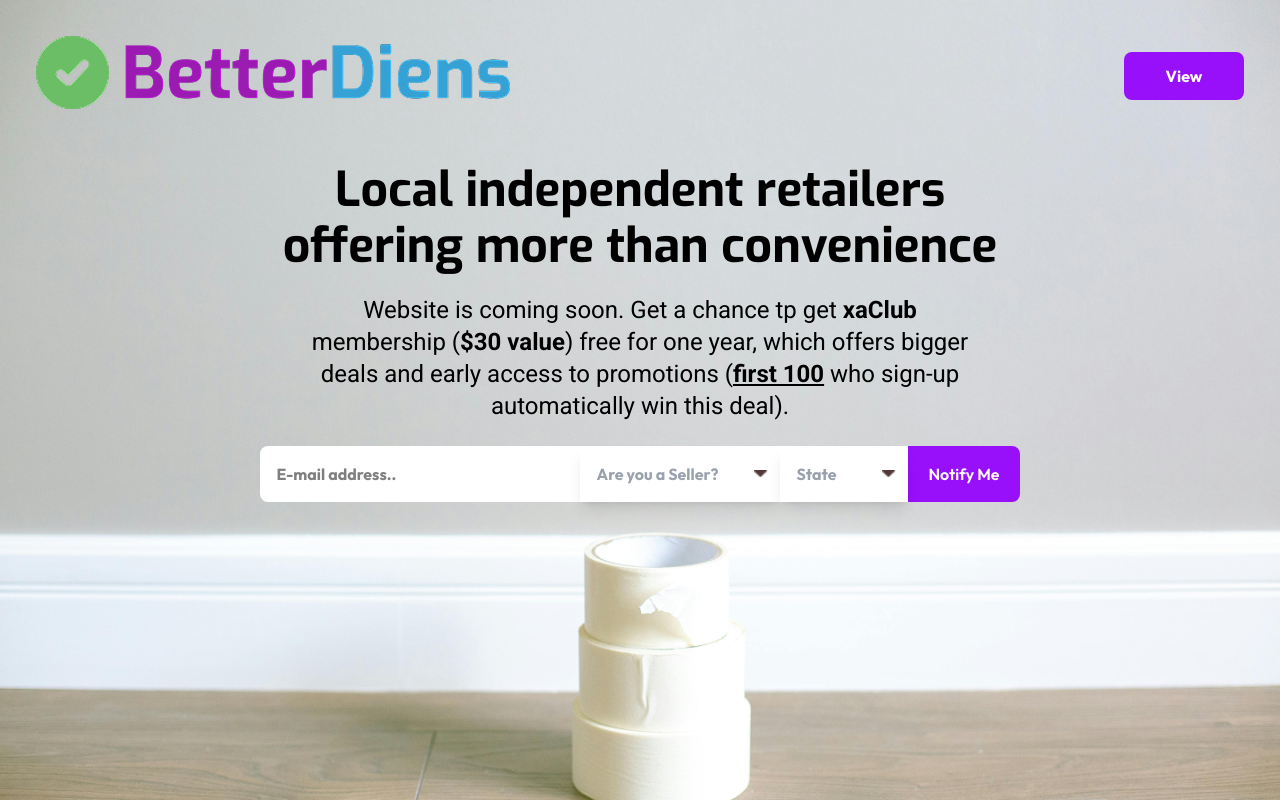
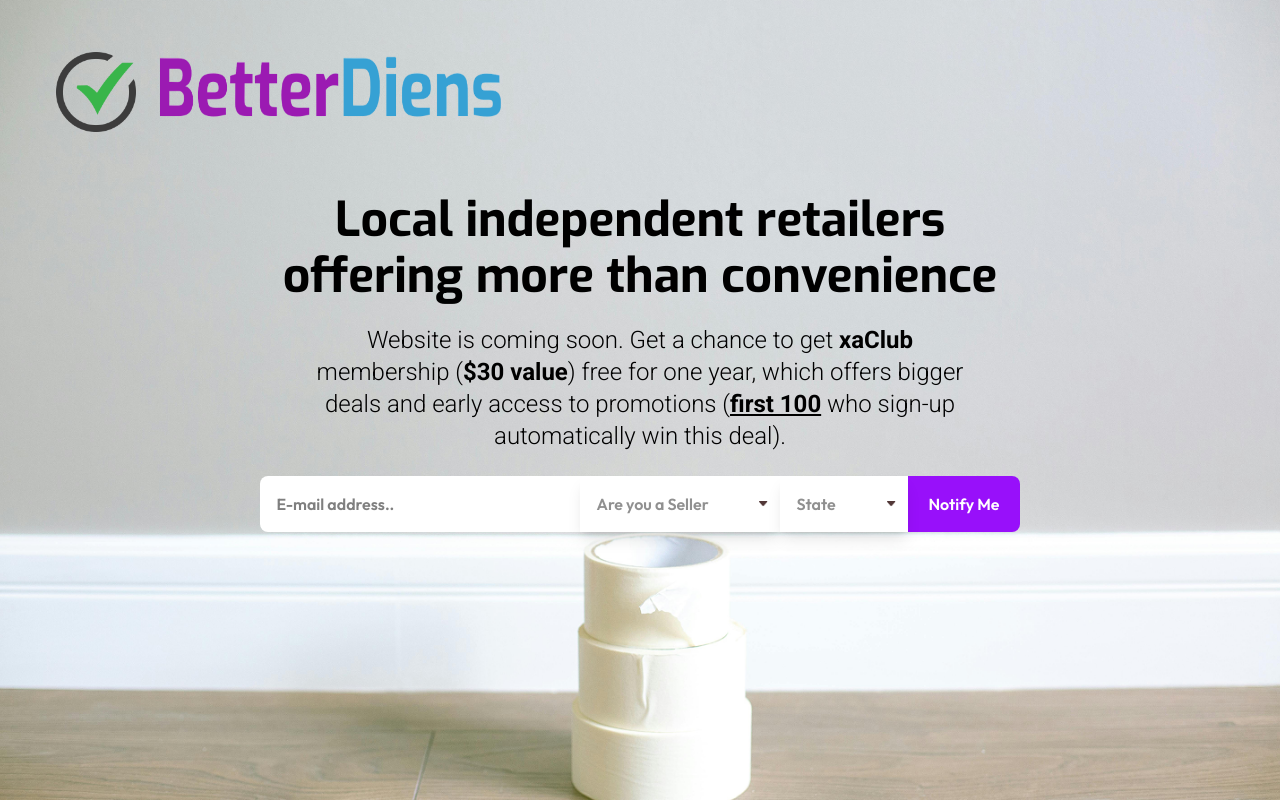
Before and after one commit to hereistopdev/BetterDiens, a Next.js app: page /ComingSoon in a window 1280 px wide. Built offline with nearby package versions, Linux system fonts and the light colour scheme.

Commit message:
fix issues

```diff
--- a/src/app/ComingSoon/page.tsx
+++ b/src/app/ComingSoon/page.tsx
@@ -65,32 +65,40 @@
   }
 
   return (
-    <div className="relative flex w-full h-screen text-white">
+    <div className="relative flex w-full min-h-screen text-white">
       <div className="absolute inset-0">
-        <Image src="/background.png" alt="Construction Tools" fill />
+        <Image
+          src="/background.png"
+          alt="Construction Tools"
+          fill
+          className="object-cover"
+        />
       </div>
-      <div className="absolute w-full flex flex-col text-center px-4 sm:px-6">
+      <div className="w-full flex flex-col text-center px-4 sm:px-6 ">
         <div className="relative z-10 p-3">
           <div className="flex flex-col sm:flex-row justify-between align-middle">
-            <Image
-              src="/company-logo.png"
-              alt="Title"
-              width={537}
-              height={150}
-            />
-            <button
+            <div className="flex flex-row align-middle justify-center gap-5 mt-10 ml-5">
+              <Image
+                src="/correct-icon.png"
+                alt="Title"
+                width={80}
+                height={50}
+              />
+              <Image src="/logo.png" alt="Title" width={350} height={40} />
+            </div>
+            {/* <button
               className="bg-purple-600 w-full sm:w-30 h-12 font-[family-name:var(--font-outfit)] font-bold rounded-lg sm:mt-10 cursor-pointer"
               onClick={handleClickView}
             >
               View
-            </button>
+            </button> */}
           </div>
-          <p className="font-bold font-[family-name:var(--font-exo)] text-[48px] text-black leading-14">
+          <p className="font-bold font-[family-name:var(--font-exo)] text-[48px] text-black leading-14 mt-15">
             Local independent retailers <br /> offering more than convenience
           </p>
           <div className="flex justify-center m-[20px]">
-            <p className="w-[670px] text-black leading-8 font-[family-name:var(--font-roboto)] text-[24px]">
-              Website is coming soon. Get a chance tp get{" "}
+            <p className="w-[670px] text-black font-light leading-8 font-[family-name:var(--font-roboto)] text-[24px]">
+              Website is coming soon. Get a chance to get{" "}
               <span className="font-bold">xaClub </span>membership (
               <span className="font-bold">$30 value</span>) free for one year,
               which offers bigger deals and early access to promotions (
@@ -105,12 +113,12 @@
                 placeholder="E-mail address.."
                 value={email}
                 onChange={(e) => setEmail(e.target.value)}
-                className="px-4 py-2 w-full h-14 sm:w-50 md:w-80 bg-white
-                sm:rounded-l-lg  border-gray-600 text-black font-bold font-[family-name:var(--font-outfit)] focus:outline-none"
+                className="px-4 py-2 w-full h-14 sm:w-50 md:w-80 bg-white cursor-pointer
+                sm:rounded-l-lg  border-gray-600 text-black font-semibold font-[family-name:var(--font-outfit)] focus:outline-none"
               />
               <div className="relative sm:w-auto mt-4 sm:m-0">
                 <CustomSelect
-                  placeholder="Are you a Seller?"
+                  placeholder="Are you a Seller"
                   selectedValue={selectedSeller}
                   setSelectedValue={setSelectedSeller}
                   optionData={isSellerData}
@@ -129,8 +137,9 @@
             <button
               type="button"
               className={`bg-purple-600 px-5 py-2 w-full sm:w-auto sm:rounded-r-lg mt-4 sm:m-0
-              font-semibold font-[family-name:var(--font-outfit)] hover:bg-purple-700 transition ${loadingButton ? "opacity-50 cursor-not-allowed" : ""
-                }`}
+              font-semibold font-[family-name:var(--font-outfit)] hover:bg-purple-700 transition ${
+                loadingButton ? "opacity-50 cursor-not-allowed" : ""
+              }`}
               onClick={handleClickNotify}
             >
               {loadingButton ? "loading...." : "Notify Me"}
--- a/src/components/ComingSoon.tsx
+++ /dev/null
@@ -1,94 +0,0 @@
-"use client";
-import { useState } from "react";
-import Image from "next/image";
-
-export function ComingSoon() {
-  const [email, setEmail] = useState("");
-  const [state, setState] = useState("");
-
-  return (
-    <div className="relative flex w-full h-screen bg-[url(/background.png)]  text-white">
-      <div className="absolute inset-0">
-        <Image
-          src="/background.png"
-          alt="Construction Tools"
-          fill
-        />
-      </div>
-      <div className="absolute w-full flex flex-col  text-center px-4 sm:px-6">
-        <div className="absolute inset-0">
-          <Image
-            src="/background1.png"
-            alt="Coming Soon"
-            fill
-            className="object-cover"
-          />
-        </div>
-
-        <div className="relative z-10 p-3">
-          <Image src="/title.png" alt="Title" width={171} height={50} className="mt-10" />
-          <Image src="/Coming_Soon_text.png" alt="Coming Soon text" width={536} height={85.39} className="mt-10" />
-          <p className="font-bold font-[family-name:var(--font-exo)] text-[48px] text-[#36A1D4] leading-14">Local independent retailers <br /> offering more than convenience</p>
-          <div className="justify-center flex m-[20px]">
-            <p className="w-[670px] leading-8 font-[family-name:var(--font-roboto)]">BetterDiens is a niche <span className="font-bold">co-operative</span> mindset ecommerce marketplace where local
-              independent retailers sell home improvement & outdoor activities products at competitive
-              prices with superior customer service. Join the waitlist to get <span className="font-bold">xaClub membership ($30 value) free for one year</span>, which offers bigger deals and early access to promotions.</p>
-          </div>
-          <div className="mt-6 flex flex-col sm:flex-row md:flex-row 2xl:flex-row justify-center">
-            <div className="flex flex-row">
-              <input
-                type="email"
-                placeholder="E-mail address.."
-                value={email}
-                onChange={(e) => setEmail(e.target.value)}
-                className="px-4 py-2 w-full h-14 sm:w-120 bg-white
-                border border-r-0 rounded-l-lg border-gray-600 text-black font-bold font-[family-name:var(--font-outfit)] focus:outline-none"
-              />
-              <div className="relative sm:w-auto">
-                <select
-                  value={state}
-                  onChange={(e) => setState(e.target.value)}
-                  className={`px-4 py-2 w-full sm:w-32 h-14 bg-white shadow-lg
-                  text-black font-bold font-[family-name:var(--font-outfit)] pr-10
-                  appearance-none ${state === "" ? "text-gray-400" : "text-black"}`}
-                >
-                  <option value="">State</option>
-                  <option value="CA">California</option>
-                  <option value="NY">New York</option>
-                  <option value="TX">Texas</option>
-                </select>
-                <div className="absolute inset-y-0 right-3 flex items-center pointer-events-none transition-transform duration-200 peer-focus:rotate-180">
-                  <Image
-                    src="/dropdown.png"
-                    alt="Dropdown"
-                    width={14}
-                    height={8}
-                    className="transition-transform duration-200 peer-focus:rotate-180"
-                  />
-                </div>
-              </div>
-            </div>
-            <button
-              type="button"
-              className="bg-purple-600 px-5 py-2 w-full sm:w-auto rounded-r-lg font-semibold font-[family-name:var(--font-outfit)] hover:bg-purple-700 transition"
-            >
-              Notify Me
-            </button>
-          </div>
-
-          <div className="flex gap-4 justify-center mt-6">
-            <a href="#" aria-label="LinkedIn">
-              <Image src="/Linkedin.png" alt="LinkedIn" width={48} height={48} />
-            </a>
-            <a href="#" aria-label="Instagram">
-              <Image src="/Facebook.png" alt="FaceBook" width={48} height={48} />
-            </a>
-            <a href="#" aria-label="YouTube">
-              <Image src="/YouTube.png" alt="YouTube" width={48} height={48} />
-            </a>
-          </div>
-        </div>
-      </div>
-    </div >
-  );
-}
--- a/src/components/Select.tsx
+++ b/src/components/Select.tsx
@@ -1,8 +1,13 @@
 import Image from "next/image";
-import { CustomSelectPropsType } from "@/utils"
+import { CustomSelectPropsType } from "@/utils";
 
-export function CustomSelect({ placeholder, selectedValue, setSelectedValue, optionData, customStyle }: CustomSelectPropsType) {
-
+export function CustomSelect({
+  placeholder,
+  selectedValue,
+  setSelectedValue,
+  optionData,
+  customStyle,
+}: CustomSelectPropsType) {
   return (
     <div className="relative">
       <select
@@ -10,11 +15,15 @@
         onChange={(e) => {
           setSelectedValue(e.target.value);
         }}
-        className={`px-4 py-2 w-full sm:w-32 h-14 bg-white shadow-lg
-                  font-bold font-[family-name:var(--font-outfit)] pr-10 appearance-none
-                  ${!selectedValue ? "text-gray-400" : "text-black"} ${customStyle && customStyle}`}
+        className={`px-4 py-2 w-full sm:w-32 h-14 bg-white shadow-lg cursor-pointer
+                  font-semibold font-[family-name:var(--font-outfit)] pr-10 appearance-none
+                  ${!selectedValue ? "text-[#909090]" : "text-black"} ${
+          customStyle && customStyle
+        }`}
       >
-        <option value="" className="text-gray-400">{placeholder}</option>
+        <option value="" className="text-[#909090]">
+          {placeholder}
+        </option>
         {optionData.map((item, index) => (
           <option key={index} value={item} className="text-black">
             {item}
@@ -25,8 +34,8 @@
         <Image
           src="/dropdown.png"
           alt="Dropdown"
-          width={14}
-          height={8}
+          width={9}
+          height={5}
           className="transition-transform duration-200"
         />
       </div>
```
Also changed, not shown: public/correct-icon.png (added), public/logo.png (added).
